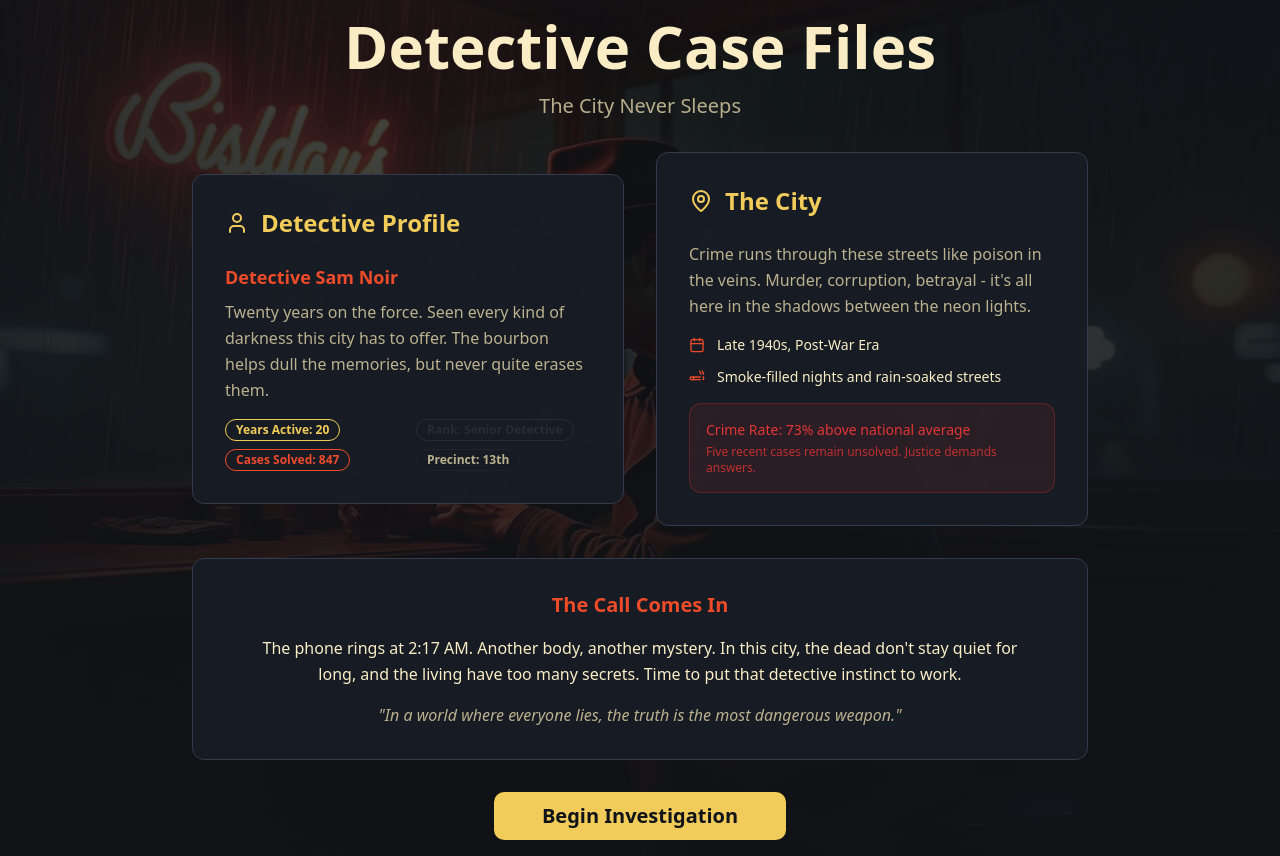
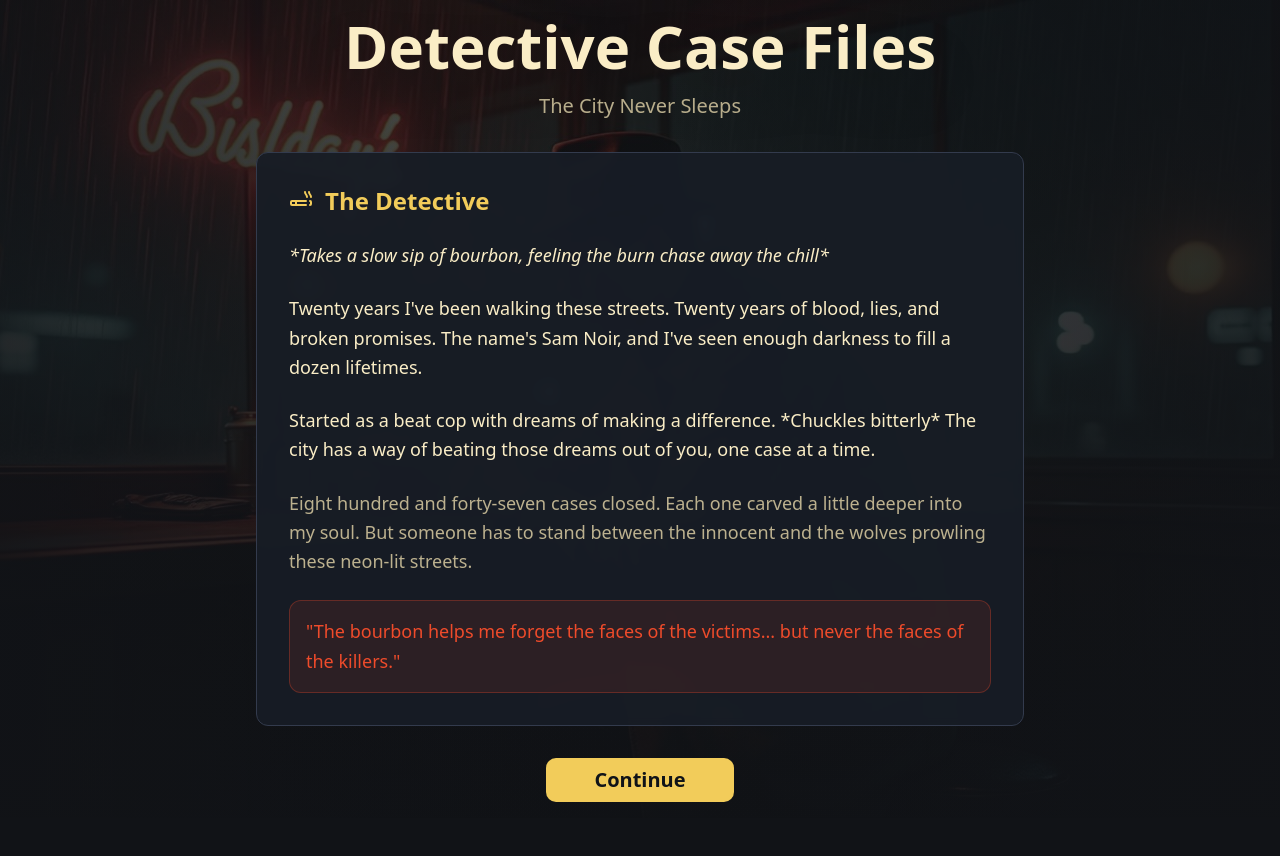
Before and after one commit to jacoboliverwilliamson-ship-it/crime-scene-saga, a React (Vite) app: page / in a window 1280 px wide. After the commit the page ends 818 px from the top, so only its background shows below. Built offline with nearby package versions, Linux system fonts and the light colour scheme.

Commit message:
Refactor intro page
Consolidate intro content into a single page with navigation buttons. Add Sam Noir's first-person narrative, describing his background while drinking bourbon.

```diff
--- a/src/components/DetectiveIntro.tsx
+++ b/src/components/DetectiveIntro.tsx
@@ -10,7 +10,190 @@ interface DetectiveIntroProps {
 }
 
 export const DetectiveIntro: React.FC<DetectiveIntroProps> = ({ onStartGame }) => {
-  const [isReading, setIsReading] = useState(false);
+  const [currentPage, setCurrentPage] = useState(0);
+
+  const nextPage = () => {
+    if (currentPage < 2) {
+      setCurrentPage(prev => prev + 1);
+    } else {
+      onStartGame();
+    }
+  };
+
+  const renderPage = () => {
+    switch (currentPage) {
+      case 0:
+        return (
+          <div className="max-w-3xl mx-auto space-y-8">
+            <div className="text-center space-y-4 animate-fade-in">
+              <h1 className="text-6xl font-bold text-foreground drop-shadow-2xl">
+                Detective Case Files
+              </h1>
+              <p className="text-xl text-muted-foreground">The City Never Sleeps</p>
+            </div>
+
+            <Card className="p-8 bg-card/95 backdrop-blur-sm border-border shadow-[var(--shadow-noir)] animate-scale-in">
+              <div className="space-y-6">
+                <div className="flex items-center gap-3 text-primary mb-6">
+                  <Cigarette className="w-6 h-6" />
+                  <h2 className="text-2xl font-bold">The Detective</h2>
+                </div>
+
+                <div className="space-y-6 text-lg leading-relaxed">
+                  <p className="text-foreground italic">
+                    *Takes a slow sip of bourbon, feeling the burn chase away the chill*
+                  </p>
+
+                  <p className="text-foreground">
+                    Twenty years I've been walking these streets. Twenty years of blood, lies, and broken promises.
+                    The name's Sam Noir, and I've seen enough darkness to fill a dozen lifetimes.
+                  </p>
+
+                  <p className="text-foreground">
+                    Started as a beat cop with dreams of making a difference. *Chuckles bitterly*
+                    The city has a way of beating those dreams out of you, one case at a time.
+                  </p>
+
+                  <p className="text-muted-foreground">
+                    Eight hundred and forty-seven cases closed. Each one carved a little deeper into my soul.
+                    But someone has to stand between the innocent and the wolves prowling these neon-lit streets.
+                  </p>
+
+                  <div className="bg-accent/10 border border-accent/30 rounded-lg p-4">
+                    <p className="text-accent font-medium">
+                      "The bourbon helps me forget the faces of the victims... but never the faces of the killers."
+                    </p>
+                  </div>
+                </div>
+              </div>
+            </Card>
+
+            <div className="flex justify-center">
+              <Button
+                onClick={nextPage}
+                size="lg"
+                className="bg-primary text-primary-foreground hover:bg-primary/90 font-semibold text-xl px-12 py-4 animate-scale-in shadow-[var(--shadow-noir)]"
+              >
+                Continue
+              </Button>
+            </div>
+          </div>
+        );
+
+      case 1:
+        return (
+          <div className="max-w-3xl mx-auto space-y-8">
+            <Card className="p-8 bg-card/95 backdrop-blur-sm border-border shadow-[var(--shadow-noir)] animate-scale-in">
+              <div className="space-y-6">
+                <div className="flex items-center gap-3 text-primary mb-6">
+                  <MapPin className="w-6 h-6" />
+                  <h2 className="text-2xl font-bold">The City That Never Forgives</h2>
+                </div>
+
+                <div className="space-y-6 text-lg leading-relaxed">
+                  <p className="text-foreground italic">
+                    *Swirls the amber liquid, watching it catch the neon light from the window*
+                  </p>
+
+                  <p className="text-foreground">
+                    This city... she's a beautiful monster. All chrome and shadows, dreams and nightmares
+                    dancing together in the rain-slicked streets. Crime runs through her veins like poison.
+                  </p>
+
+                  <p className="text-foreground">
+                    Murder in the penthouses, corruption in the precincts, betrayal in every back alley.
+                    The war ended, but the real battle started right here on these streets.
+                  </p>
+
+                  <p className="text-muted-foreground">
+                    Seventy-three percent above the national average, they say. I say those numbers don't
+                    capture the half of it. Every shadow hides a secret, every secret hides a crime.
+                  </p>
+
+                  <div className="grid grid-cols-1 md:grid-cols-2 gap-4">
+                    <div className="bg-destructive/10 border border-destructive/30 rounded-lg p-4">
+                      <p className="text-destructive text-sm font-medium">Five unsolved cases this month</p>
+                      <p className="text-destructive/80 text-xs mt-1">The killers are still out there</p>
+                    </div>
+                    <div className="bg-accent/10 border border-accent/30 rounded-lg p-4">
+                      <p className="text-accent text-sm font-medium">Post-war era, 1947</p>
+                      <p className="text-accent/80 text-xs mt-1">When hope died with the peace</p>
+                    </div>
+                  </div>
+                </div>
+              </div>
+            </Card>
+
+            <div className="flex justify-center">
+              <Button
+                onClick={nextPage}
+                size="lg"
+                className="bg-primary text-primary-foreground hover:bg-primary/90 font-semibold text-xl px-12 py-4 animate-scale-in shadow-[var(--shadow-noir)]"
+              >
+                Continue
+              </Button>
+            </div>
+          </div>
+        );
+
+      case 2:
+        return (
+          <div className="max-w-3xl mx-auto space-y-8">
+            <Card className="p-8 bg-card/95 backdrop-blur-sm border-border shadow-[var(--shadow-noir)] animate-scale-in">
+              <div className="space-y-6">
+                <div className="flex items-center gap-3 text-primary mb-6">
+                  <Calendar className="w-6 h-6" />
+                  <h2 className="text-2xl font-bold">The Call</h2>
+                </div>
+
+                <div className="space-y-6 text-lg leading-relaxed">
+                  <p className="text-foreground italic">
+                    *The phone rings. 2:17 AM. I drain the glass and reach for my coat*
+                  </p>
+
+                  <p className="text-foreground">
+                    Another night, another body. The city never sleeps, and neither do her monsters.
+                    Someone out there thinks they're clever enough to get away with murder.
+                  </p>
+
+                  <p className="text-foreground">
+                    *Adjusts the fedora, checks the .38 in my shoulder holster*
+                  </p>
+
+                  <p className="text-foreground">
+                    They're wrong. Dead wrong. In this business, you learn to read between the lies,
+                    to see the truth hiding in the shadows. Every killer leaves a trail - you just
+                    have to know how to follow it.
+                  </p>
+
+                  <div className="bg-primary/10 border border-primary/30 rounded-lg p-6 text-center">
+                    <p className="text-primary text-xl font-semibold mb-2">
+                      "Time to get to work."
+                    </p>
+                    <p className="text-muted-foreground italic">
+                      In a world where everyone lies, the truth is the most dangerous weapon.
+                    </p>
+                  </div>
+                </div>
+              </div>
+            </Card>
+
+            <div className="flex justify-center">
+              <Button
+                onClick={nextPage}
+                size="lg"
+                className="bg-primary text-primary-foreground hover:bg-primary/90 font-semibold text-xl px-12 py-6 animate-scale-in shadow-[var(--shadow-noir)]"
+              >
+                Begin Investigation
+              </Button>
+            </div>
+          </div>
+        );
+
+      default:
+        return null;
+    }
+  };
 
   return (
     <div className="min-h-screen relative overflow-hidden">
@@ -31,128 +214,7 @@ export const DetectiveIntro: React.FC<DetectiveIntroProps> = ({ onStartGame }) =
       </div>
 
       <div className="relative z-10 min-h-screen flex items-center justify-center p-4">
-        <div className="max-w-4xl mx-auto space-y-8">
-          {/* Header */}
-          <div className="text-center space-y-4 animate-fade-in">
-            <h1 className="text-6xl font-bold text-foreground drop-shadow-2xl">
-              Detective Case Files
-            </h1>
-            <p className="text-xl text-muted-foreground">The City Never Sleeps</p>
-          </div>
-
-          {/* Main Content */}
-          <div className="grid md:grid-cols-2 gap-8 items-center">
-            {/* Character Details */}
-            <Card className="p-8 bg-card/95 backdrop-blur-sm border-border shadow-[var(--shadow-noir)] animate-scale-in">
-              <div className="space-y-6">
-                <div className="flex items-center gap-3 text-primary">
-                  <User className="w-6 h-6" />
-                  <h2 className="text-2xl font-bold">Detective Profile</h2>
-                </div>
-
-                <div className="space-y-4">
-                  <div>
-                    <h3 className="text-lg font-semibold text-accent mb-2">Detective Sam Noir</h3>
-                    <p className="text-muted-foreground leading-relaxed">
-                      Twenty years on the force. Seen every kind of darkness this city has to offer.
-                      The bourbon helps dull the memories, but never quite erases them.
-                    </p>
-                  </div>
-
-                  <div className="grid grid-cols-2 gap-4">
-                    <div className="space-y-2">
-                      <div className="flex items-center gap-2 text-sm">
-                        <Badge variant="outline" className="border-primary text-primary">
-                          Years Active: 20
-                        </Badge>
-                      </div>
-                      <div className="flex items-center gap-2 text-sm">
-                        <Badge variant="outline" className="border-accent text-accent">
-                          Cases Solved: 847
-                        </Badge>
-                      </div>
-                    </div>
-                    <div className="space-y-2">
-                      <div className="flex items-center gap-2 text-sm">
-                        <Badge variant="outline" className="border-secondary text-secondary">
-                          Rank: Senior Detective
-                        </Badge>
-                      </div>
-                      <div className="flex items-center gap-2 text-sm">
-                        <Badge variant="outline" className="border-muted text-muted-foreground">
-                          Precinct: 13th
-                        </Badge>
-                      </div>
-                    </div>
-                  </div>
-                </div>
-              </div>
-            </Card>
-
-            {/* World Background */}
-            <Card className="p-8 bg-card/95 backdrop-blur-sm border-border shadow-[var(--shadow-noir)] animate-scale-in">
-              <div className="space-y-6">
-                <div className="flex items-center gap-3 text-primary">
-                  <MapPin className="w-6 h-6" />
-                  <h2 className="text-2xl font-bold">The City</h2>
-                </div>
-
-                <div className="space-y-4">
-                  <p className="text-muted-foreground leading-relaxed">
-                    Crime runs through these streets like poison in the veins. Murder, corruption,
-                    betrayal - it's all here in the shadows between the neon lights.
-                  </p>
-
-                  <div className="space-y-3">
-                    <div className="flex items-center gap-3 text-sm">
-                      <Calendar className="w-4 h-4 text-accent" />
-                      <span className="text-foreground">Late 1940s, Post-War Era</span>
-                    </div>
-                    <div className="flex items-center gap-3 text-sm">
-                      <Cigarette className="w-4 h-4 text-accent" />
-                      <span className="text-foreground">Smoke-filled nights and rain-soaked streets</span>
-                    </div>
-                  </div>
-
-                  <div className="bg-destructive/10 border border-destructive/30 rounded-lg p-4">
-                    <p className="text-destructive text-sm font-medium">
-                      Crime Rate: 73% above national average
-                    </p>
-                    <p className="text-destructive/80 text-xs mt-1">
-                      Five recent cases remain unsolved. Justice demands answers.
-                    </p>
-                  </div>
-                </div>
-              </div>
-            </Card>
-          </div>
-
-          {/* Story Intro */}
-          <Card className="p-8 bg-card/95 backdrop-blur-sm border-border shadow-[var(--shadow-noir)] animate-fade-in">
-            <div className="space-y-4">
-              <h3 className="text-xl font-semibold text-accent text-center">The Call Comes In</h3>
-              <p className="text-foreground leading-relaxed text-center max-w-3xl mx-auto">
-                The phone rings at 2:17 AM. Another body, another mystery. In this city,
-                the dead don't stay quiet for long, and the living have too many secrets.
-                Time to put that detective instinct to work.
-              </p>
-              <p className="text-muted-foreground text-center italic">
-                "In a world where everyone lies, the truth is the most dangerous weapon."
-              </p>
-            </div>
-          </Card>
-
-          {/* Start Button */}
-          <div className="flex justify-center">
-            <Button
-              onClick={onStartGame}
-              size="lg"
-              className="bg-primary text-primary-foreground hover:bg-primary/90 font-semibold text-xl px-12 py-6 animate-scale-in shadow-[var(--shadow-noir)]"
-            >
-              Begin Investigation
-            </Button>
-          </div>
-        </div>
+        {renderPage()}
       </div>
 
       <style>{`
```
